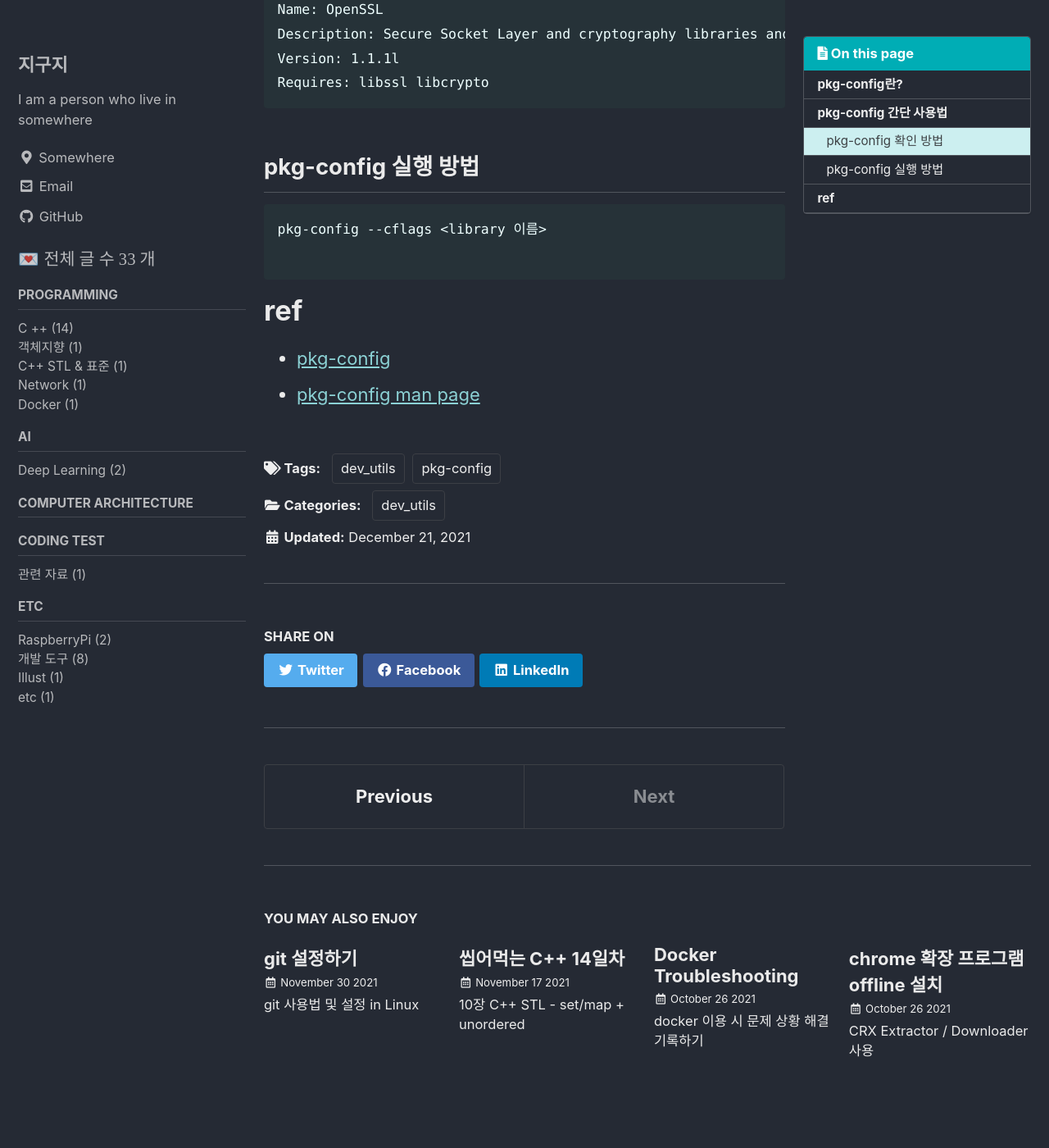
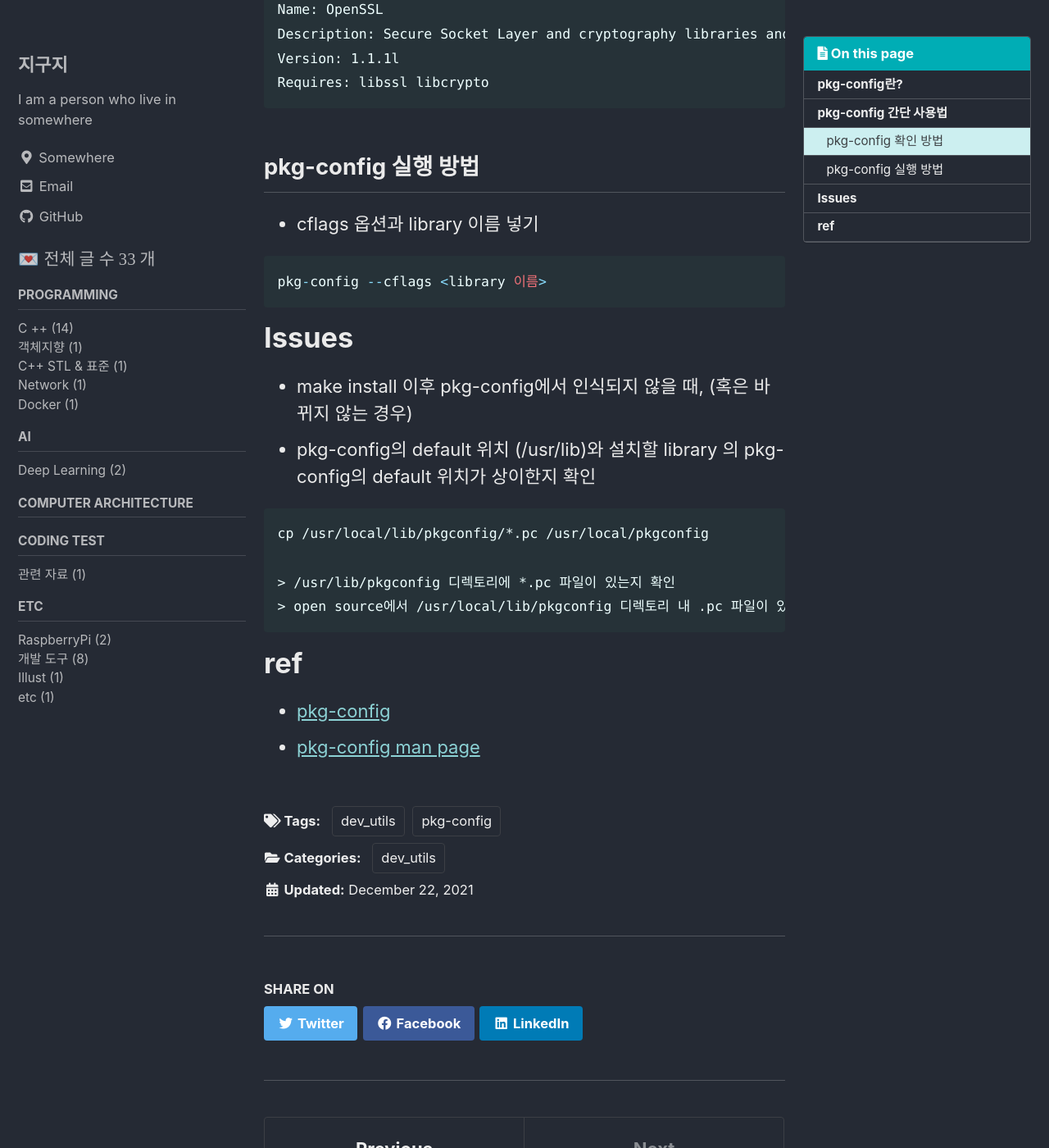
Before and after one commit to hyesuk-k/hyesuk-k.github.io, a Jekyll site: the page built from _posts/dev_utils/2021-12-20-pkg-config.md, in a window 1280 px wide and 1400 px high, scrolled down 1302 px. Shown: the whole window at 82% size. Built offline with Jekyll 4.4.1, drawn with Linux system fonts in a browser that asks for light colours; cached includes are drawn as plain includes.

Commit message:
[dev_utils] pkg-config 이슈 확인
* 추가 사용법의 경우, 더 확인해보기..

````diff
--- a/_posts/dev_utils/2021-12-20-pkg-config.md
+++ b/_posts/dev_utils/2021-12-20-pkg-config.md
@@ -12,7 +12,7 @@ toc: true
 toc_sticky: true
 
 date: 2021-12-20
-last_modified_at: 2021-12-21
+last_modified_at: 2021-12-22
 ---
 
 * Linux 계열에서의 사용 기준 (ubuntu 20.04)
@@ -58,11 +58,25 @@ Requires: libssl libcrypto
 
 ## pkg-config 실행 방법
 
+* cflags 옵션과 library 이름 넣기
+
+```cpp
+pkg-config --cflags <library 이름>
 ```
-pkg-config --cflags <library 이름>
+
+
+# Issues
+
+* make install 이후 pkg-config에서 인식되지 않을 때, (혹은 바뀌지 않는 경우)
+* pkg-config의 default 위치 (/usr/lib)와 설치할 library 의 pkg-config의 default 위치가 상이한지 확인
+
 
 ```
+cp /usr/local/lib/pkgconfig/*.pc /usr/local/pkgconfig
 
+> /usr/lib/pkgconfig 디렉토리에 *.pc 파일이 있는지 확인
+> open source에서 /usr/local/lib/pkgconfig 디렉토리 내 .pc 파일이 있다면 복사할 것
+```
 
 
 # ref
````
